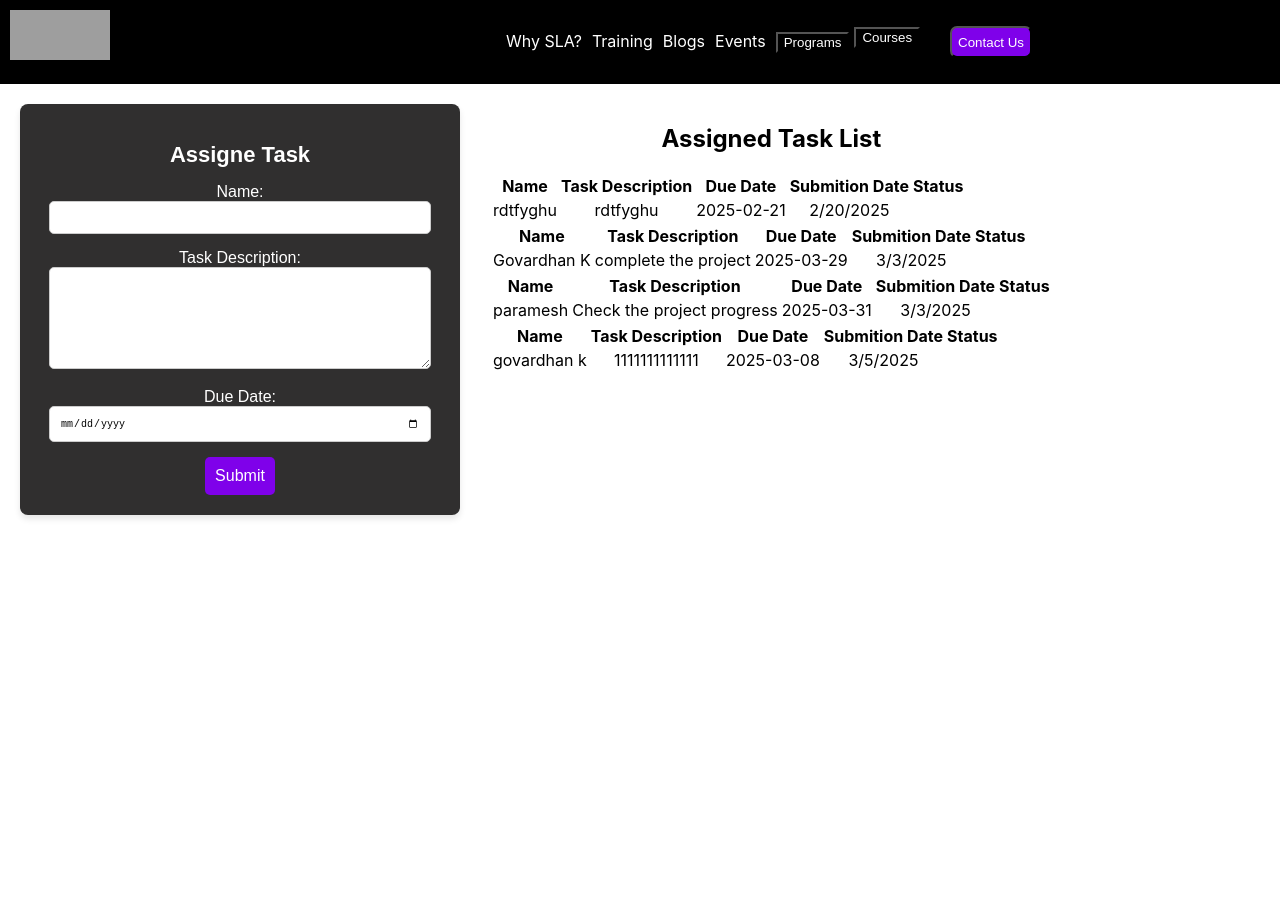
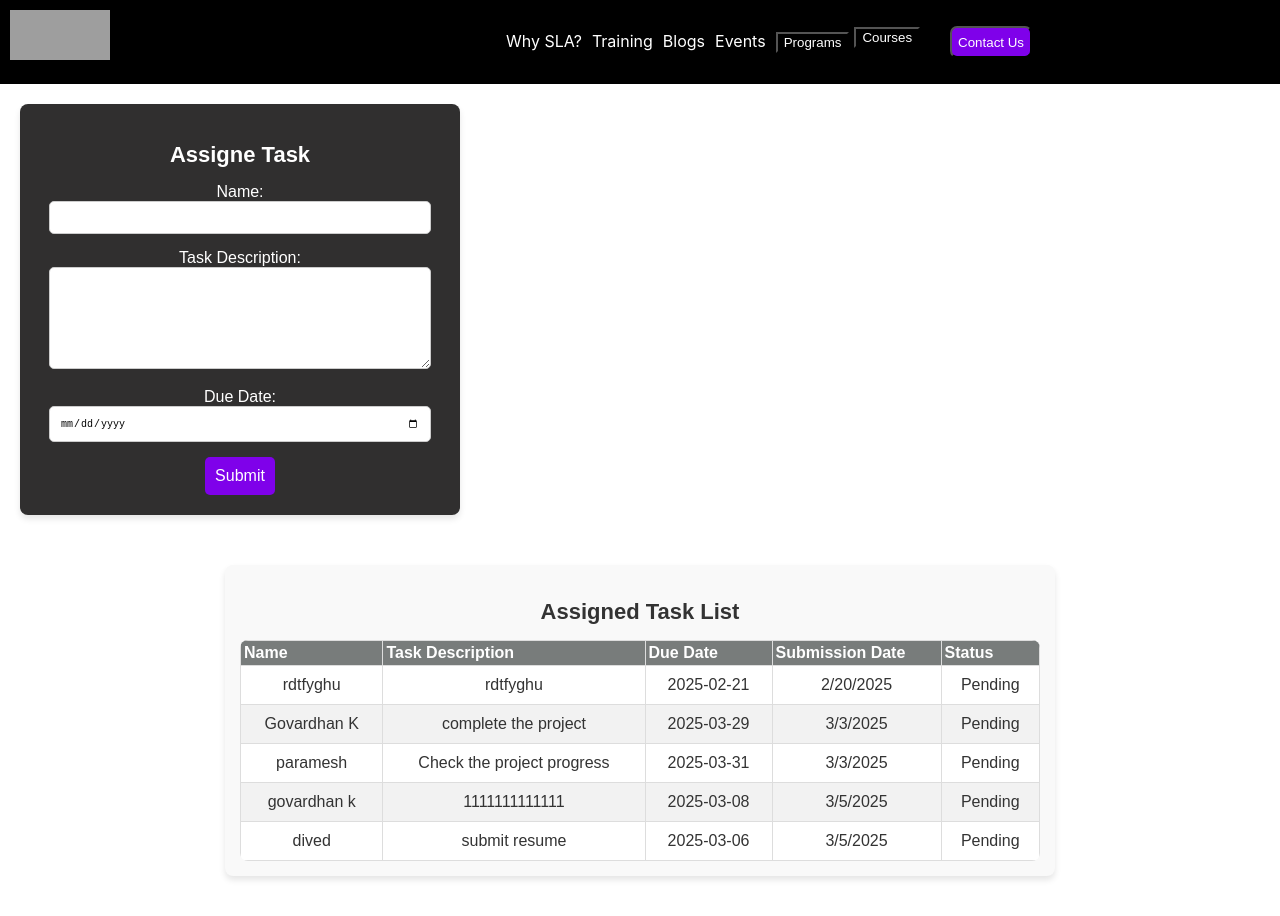
Before and after one commit to GovardhanKurli/TaskHub, a React (Create React App) app: page /TaskForm in a window 1280 px wide. Before the commit the page ends 800 px from the top, so only its background shows below. Built offline with nearby package versions, Linux system fonts and the light colour scheme; data requests are answered from the project's data file; grey boxes are pictures that could not be loaded.

Commit message:
added tabul styles

```diff
--- a/db.json
+++ b/db.json
@@ -27,6 +27,13 @@
       "description": "1111111111111",
       "dueDate": "2025-03-08",
       "SubmitioDate": "3/5/2025"
+    },
+    {
+      "id": "bf42",
+      "name": "dived",
+      "description": "submit resume",
+      "dueDate": "2025-03-06",
+      "SubmitioDate": "3/5/2025"
     }
   ],
   "comments": [
--- a/src/Form-task/formSheet.css
+++ b/src/Form-task/formSheet.css
@@ -1,4 +1,3 @@
-
 
 .form-group input,
 .form-group textarea {
@@ -58,3 +57,70 @@ gap: 30px;
 .form-group {
   margin-bottom: 15px;
 }
+
+
+
+/* Container Styling */
+.list-of-data {
+  width: 100%;
+  max-width: 800px;
+  margin: 20px auto;
+  padding: 15px;
+  background: #f9f9f9;
+  border-radius: 8px;
+  box-shadow: 0px 4px 6px rgba(0, 0, 0, 0.1);
+  font-family: Arial, sans-serif;
+}
+
+/* Title Styling */
+.list-of-data h2 {
+  text-align: center;
+  font-size: 22px;
+  margin-bottom: 15px;
+  color: #333;
+}
+
+/* Table Styling */
+table {
+  width: 100%;
+  border-collapse: collapse;
+  background: #fff;
+  border-radius: 8px;
+  overflow: hidden;
+}
+
+/* Table Header */
+th {
+  background: #787c7b;
+  color: white;
+  padding: 3px;
+  text-align: left;
+  font-weight: bold;
+  border: 1px solid #ddd;
+}
+
+/* Table Rows */
+td {
+  padding: 10px;
+  border: 1px solid #ddd;
+  color: #333;
+}
+
+/* Alternating Row Colors */
+tr:nth-child(even) {
+  background: #f2f2f2;
+}
+
+/* Hover Effect */
+tr:hover {
+  background: #e9ecef;
+}
+
+/* Responsive Table */
+@media (max-width: 768px) {
+  table {
+      display: block;
+      overflow-x: auto;
+      white-space: nowrap;
+  }
+}
--- a/src/Form-task/formSheet.jsx
+++ b/src/Form-task/formSheet.jsx
@@ -98,32 +98,37 @@ const TaskForm = () => {
         </button>
       </form>
 
-      <div className="list of data">
-      <h2 className="text-xl font-bold mb-4"> Assigned Task List</h2>
+      <div className="list-of-data">
+    <h2 className="text-xl font-bold mb-4">Assigned Task List</h2>
 
-        {response &&
-          response.map((item) => (
-            <div key={item.id} className="p-2 border rounded my-2">
-
+    {response && response.length > 0 ? (
         <table>
+            <thead>
                 <tr>
-                  <th> Name</th>
+                    <th>Name</th>
                     <th>Task Description</th>
                     <th>Due Date</th>
-                  <th>Submition Date</th>
+                    <th>Submission Date</th>
                     <th>Status</th>
                 </tr>
+            </thead>
+            <tbody>
+                {response.map((item) => (
                     <tr key={item.id}>
-                  <td>{item ? item.name : "no data get"}</td>
+                        <td>{item.name || "No data available"}</td>
                         <td>{item.description}</td>
                         <td>{item.dueDate}</td>
-                  <td>{item.SubmitioDate}</td>
+                        <td>{item.SubmitioDate || "Not submitted"}</td>
+                        <td>{item.status || "Pending"}</td>
                     </tr>
+                ))}
+            </tbody>
         </table>
+    ) : (
+        <p className="text-center text-gray-600">No tasks assigned yet.</p>
+    )}
 </div>
-          ))}
-        {/* {response && response.map(()=>{})} */}
-      </div>
+
     </div>
   );
 };
```
Lines whose indentation alone changed are shown as unchanged.
